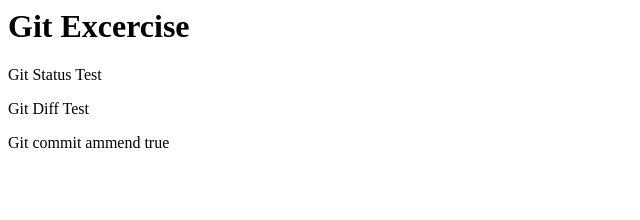
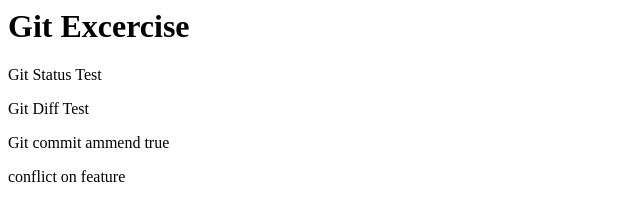
Before and after one commit to tonokaki/git_tutorial, a plain HTML site: page index.html in a window 1280 px wide. Shown: the whole page, without its empty margins (0-640 px from the left). Drawn offline with Linux system fonts and the light colour scheme.

Commit message:
add 'conflict' message on feature index.html

```diff
--- a/index.html
+++ b/index.html
@@ -2,3 +2,4 @@
 <p>Git Status Test</p>
 <p>Git Diff Test</p><p></p>
 <p>Git commit ammend true</p>
+<p>conflict on feature</p>
```
